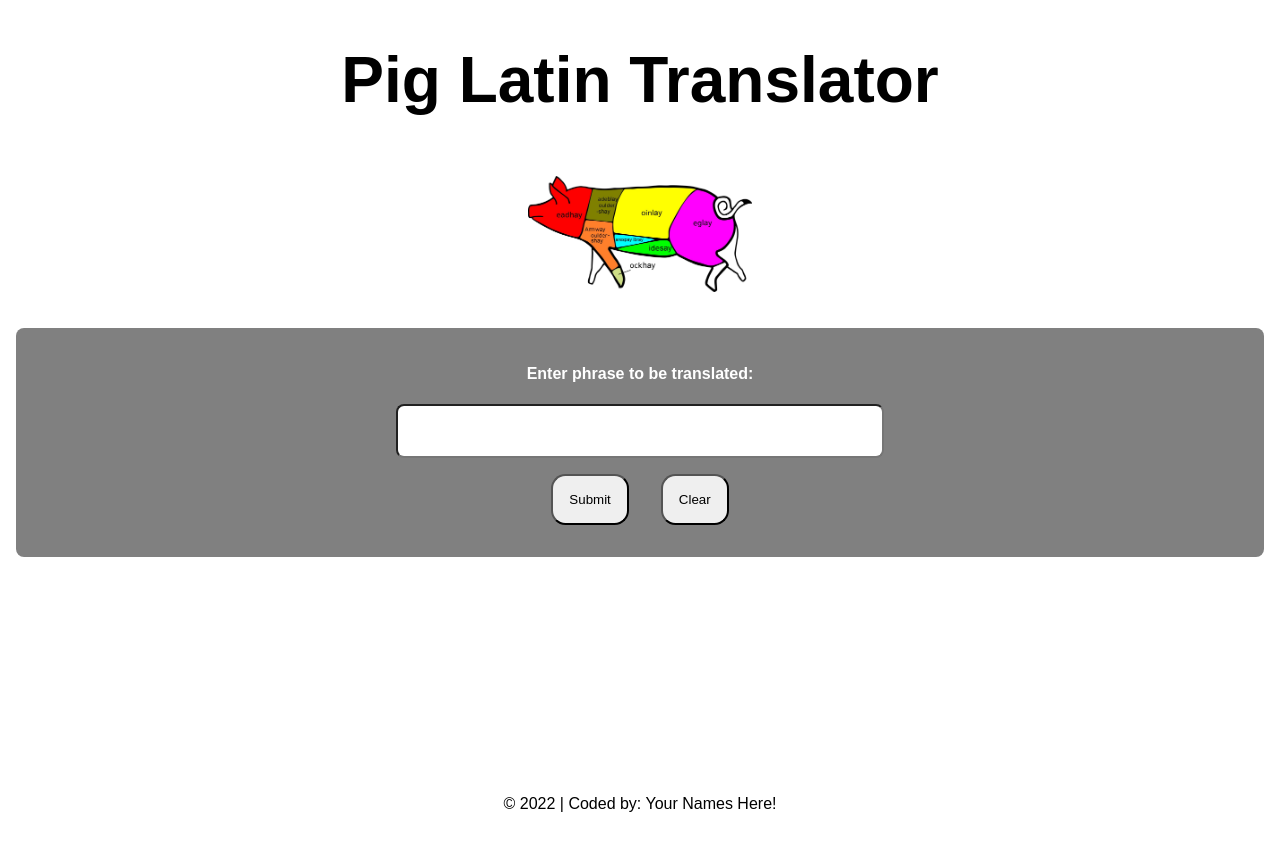
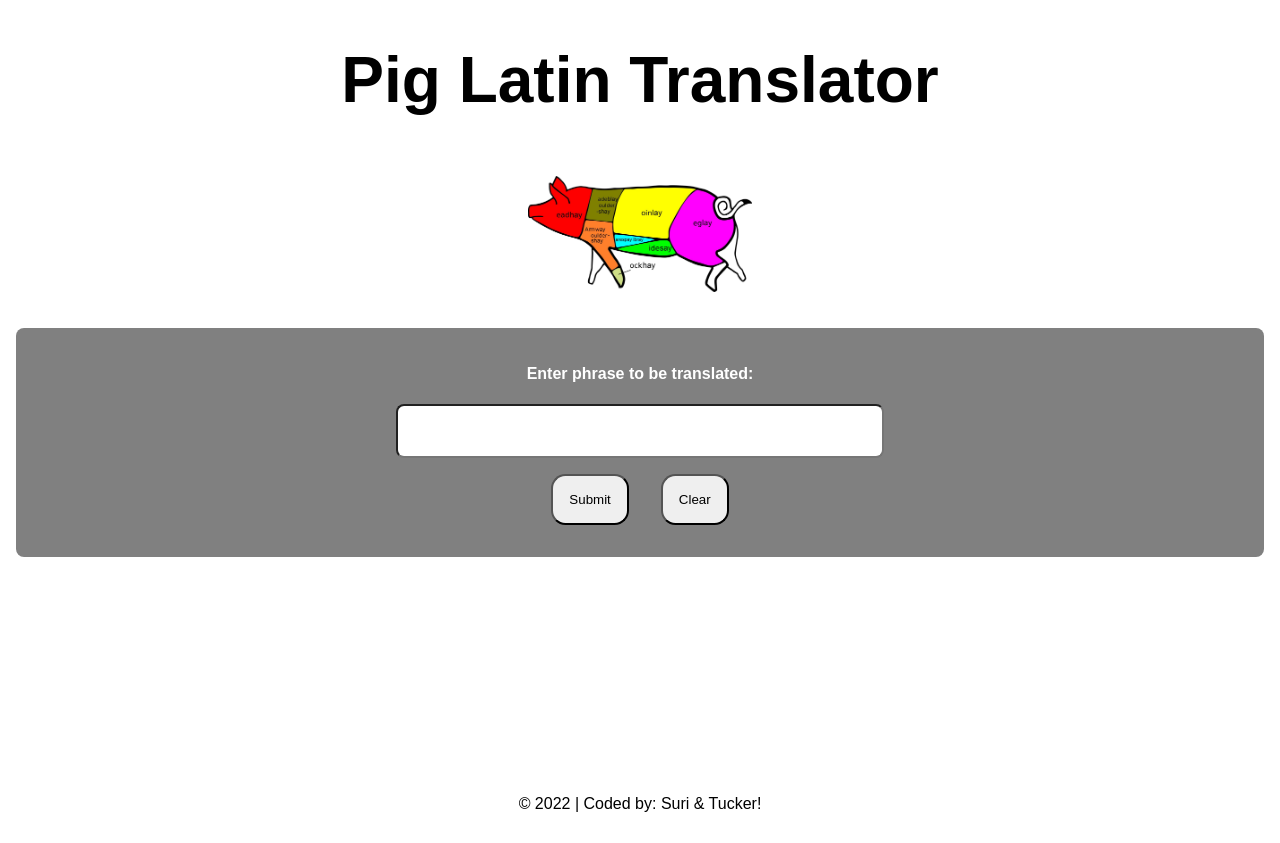
Before and after one commit to learn-academy-2023-charlie/pig-latin-team-suri-tucker, a React (Create React App) app: page / in a window 1280 px wide. Built offline with nearby package versions, Linux system fonts and the light colour scheme.

Commit message:
Regular Challenges Done

```diff
--- a/src/App.js
+++ b/src/App.js
@@ -48,14 +48,13 @@ const App = () => {
           newWord = eachWord.replace("qu","") + "quay"
           return newWord
       }else if(eachWord.match(/[aeiou]/i) != true && eachWord.includes("y")){
-          // return newWord.replace(0,"y") + "ay"
-          const y = eachWord.indexOf("y")
+          const y = eachWord.search("y")
           newWord = eachWord.slice(y) + eachWord.slice(0,y) + "ay"
           return newWord
-
+      } else{
+        const x = eachWord.search(/[aeiou]/i)
+        newWord = eachWord.slice(x) + eachWord.slice(0,x) + "ay"
       }
-
-
 
 
 
@@ -116,7 +115,7 @@ const App = () => {
         </div>
         <p>{inputTranslated}</p>
       </div>
-      <footer>&copy; 2022 | Coded by: Your Names Here!</footer>
+      <footer>&copy; 2022 | Coded by: Suri & Tucker!</footer>
     </div>
   )
 }
```
